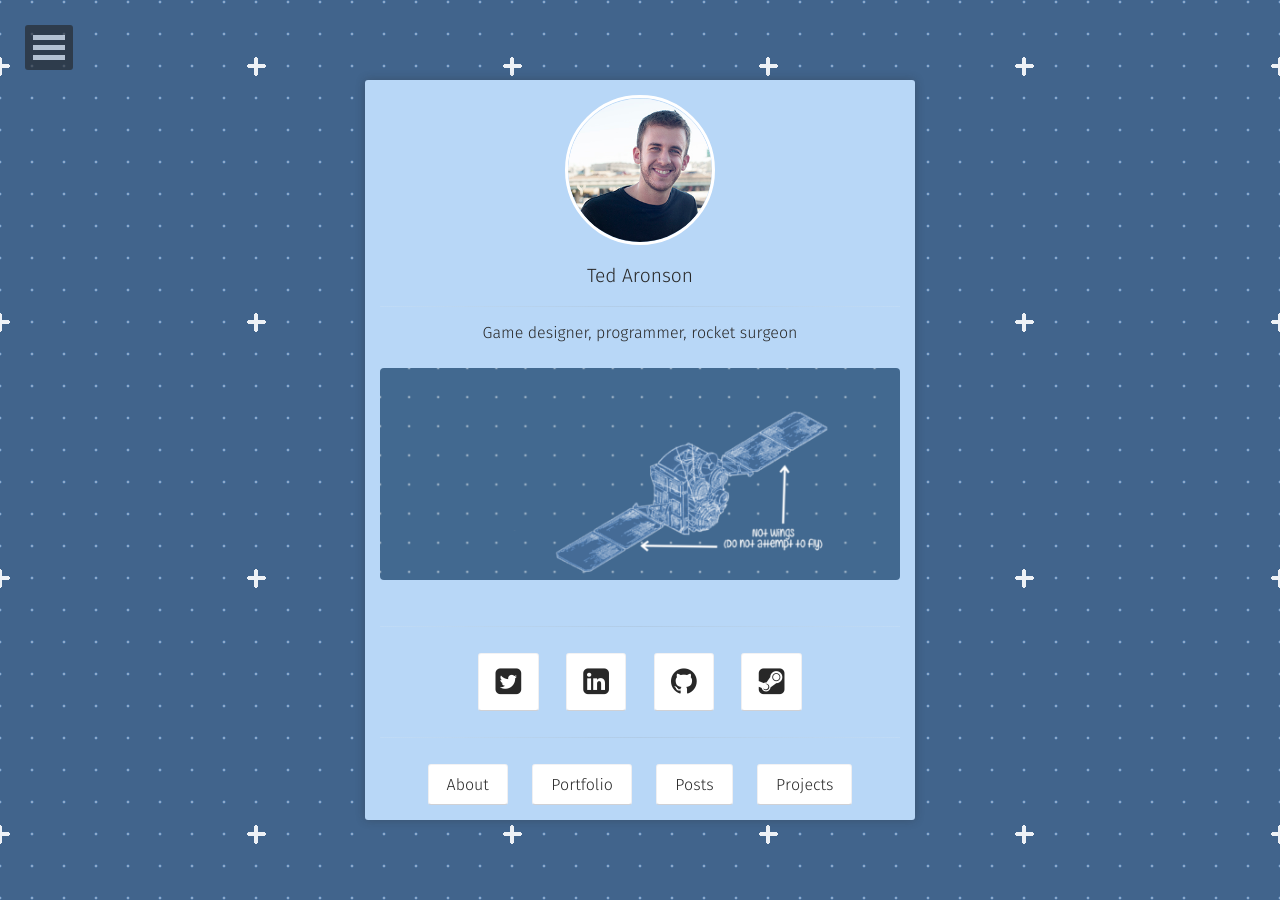
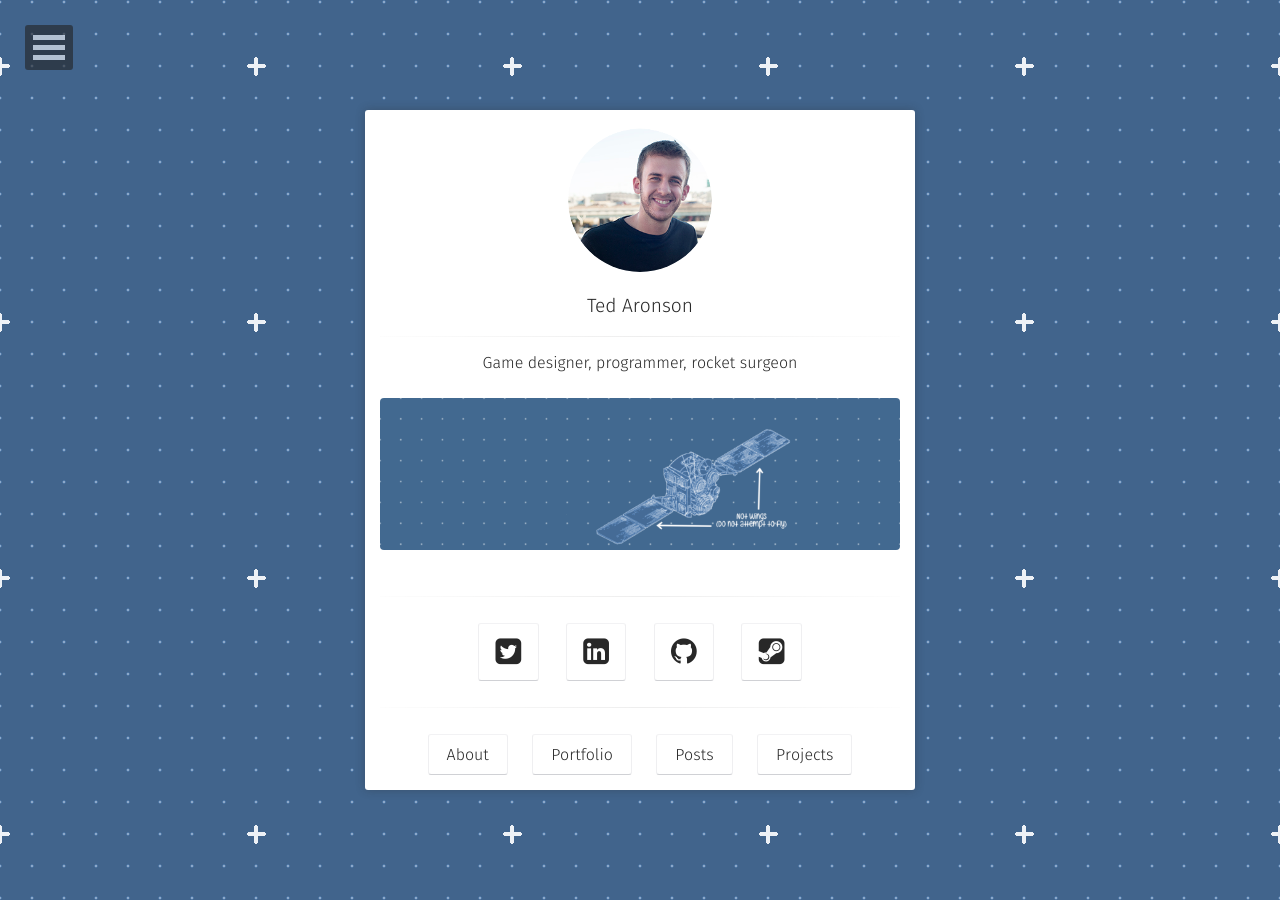
Before and after one commit to tedw4rd/tedw4rd.github.io, a Jekyll site: the page built from index.html, in a window 1280 px wide. Built offline with Jekyll 4.4.1, drawn with Linux system fonts in a browser that asks for light colours; some web fonts are replaced.

```diff
--- a/_sass/site.scss
+++ b/_sass/site.scss
@@ -75,7 +75,7 @@
 	padding-right: 15px;
 	padding-left: 15px;
 	@include center-block();
-	background-color: $neutral_blue;
+	background-color: $white;
 	color: $color_shark;
 	z-index: 1;
 	border-radius: 3px;
@@ -104,7 +104,7 @@
 	width: 75%;
 	max-width: 850px;
 	margin: 4rem auto;
-	background: $neutral_blue;
+	background: $white;
 	color: $color_tuatara;
 	padding: 2em;
 	border-radius: 3px;
@@ -120,7 +120,7 @@
 	width: 75%;
 	max-width: 850px;
 	margin: -3rem auto 4rem;
-	background: $neutral_blue;
+	background: $white;
 	color: $color_tuatara;
 	padding: 2em;
 	border-radius: 3px;
```
Also changed, not shown: assets/img/Engine.png, assets/img/Satellite.png, assets/img/Shuttle.png, assets/img/Shuttle2.png.
